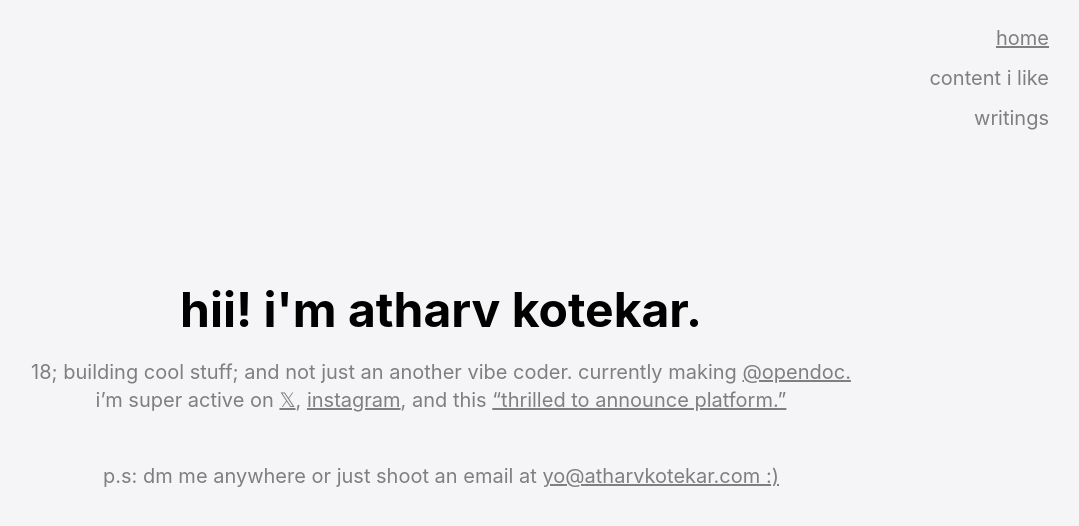
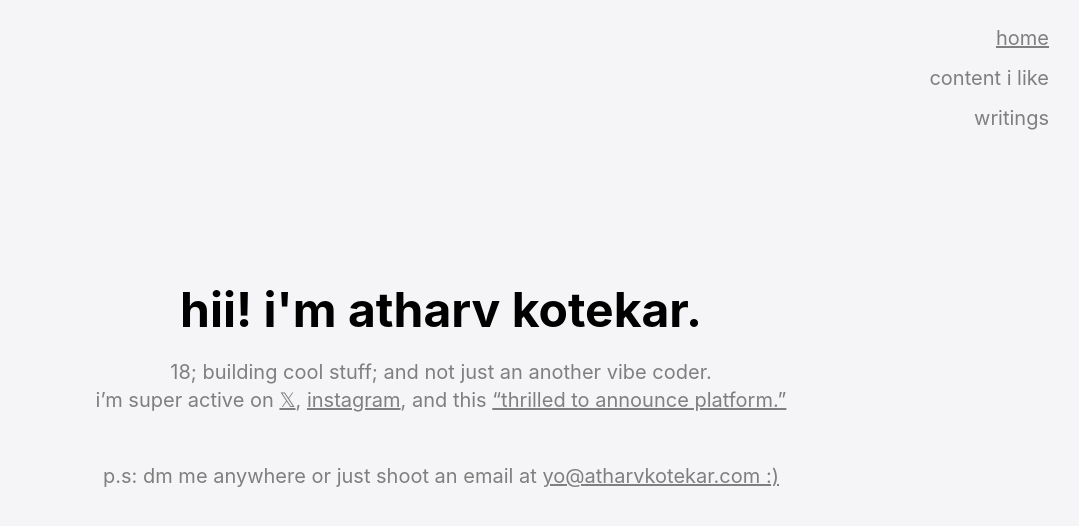
Before and after one commit to AtharvKotekar/atharvkotekar, a React (Vite) app: page / in a window 1280 px wide. Shown: the top 526 px of the page, without its empty margins (199-1278 px from the left). Built offline with nearby package versions, Linux system fonts and the light colour scheme.

Commit message:
Update Home.tsx

```diff
--- a/src/pages/Home.tsx
+++ b/src/pages/Home.tsx
@@ -3,8 +3,8 @@ const Home = () => {
     <div className="w-screen h-screen justify-center items-center flex flex-col">
       <h1 className="text-5xl font-bold text-black px-8 text-center">hii! i'm atharv kotekar.</h1>
       <h2 className="text-xl max-w-4xl text-center py-6 px-8">
-        18; building cool stuff; and not just an another vibe coder. currently making <a href="https://www.opendoc.pro" target="_blank" className="underline">@opendoc.</a><br />
-        i’m super active on <a href="https://x.com/atharv_kotekar" target="_blank" className="underline">𝕏</a>, <a href="https://www.instagram.com/_atharvkotekar/" target="_blank" className="underline">instagram</a>, and this <a href="https://www.linkedin.com/in/atharvkotekar/" target="_blank" className="underline">“thrilled to announce platform.”</a>
+        18; building cool stuff; and not just an another vibe coder.<br />
+        i’m super active on <a href="https://x.com/_atharvkotekar" target="_blank" className="underline">𝕏</a>, <a href="https://www.instagram.com/_atharvkotekar/" target="_blank" className="underline">instagram</a>, and this <a href="https://www.linkedin.com/in/atharvkotekar/" target="_blank" className="underline">“thrilled to announce platform.”</a>
         <br />
       </h2>
 
```
